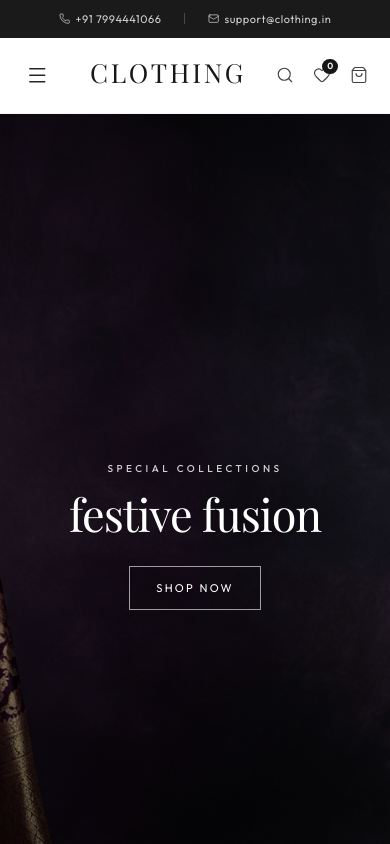
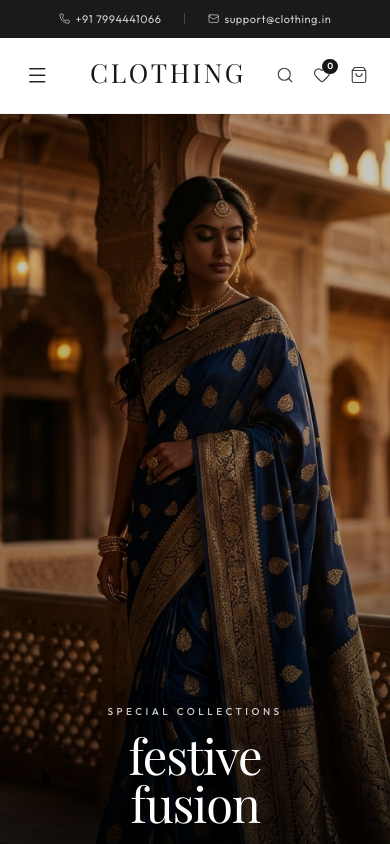
Before and after one commit to Abhinav-THAJ/Clocthing, a Next.js app: page / in a window 390 px wide. Shown: the top 844 px of the page. Built offline with nearby package versions, Linux system fonts and the light colour scheme; a web font is replaced by a local one.

Commit message:
fix: hero section - portrait mobile image, text anchored at bottom on mobile

```diff
--- a/src/components/home/Hero.tsx
+++ b/src/components/home/Hero.tsx
@@ -16,7 +16,7 @@ export default function Hero() {
   useEffect(() => {
     const ctx = gsap.context(() => {
       gsap.to(".hero-bg", {
-        yPercent: 25,
+        yPercent: 20,
         ease: "none",
         scrollTrigger: {
           trigger: containerRef.current,
@@ -27,7 +27,7 @@ export default function Hero() {
       });
 
       gsap.from(".hero-text", {
-        y: 60,
+        y: 50,
         opacity: 0,
         duration: 1.4,
         stagger: 0.15,
@@ -42,44 +42,59 @@ export default function Hero() {
   return (
     <section
       ref={containerRef}
-      className="relative w-full h-[100svh] overflow-hidden bg-black"
+      className="relative w-full overflow-hidden bg-black"
+      style={{ height: "100svh", minHeight: "600px" }}
     >
-      {/* Background */}
-      <div className="hero-bg absolute inset-0 w-full h-[120%] -top-[10%]">
+      {/* ── Desktop image (landscape) ── */}
+      <div className="hero-bg hidden sm:block absolute inset-0 w-full h-[120%] -top-[10%]">
         <Image
           src="/images/hero_banner.png"
           alt="Clothing Festive Fusion"
           fill
           priority
-          className="object-cover object-center opacity-80"
+          className="object-cover object-center"
           sizes="100vw"
         />
-        <div className="absolute inset-0 bg-gradient-to-b from-black/50 via-black/20 to-black/70" />
+        <div className="absolute inset-0 bg-gradient-to-b from-black/50 via-black/10 to-black/75" />
       </div>
 
-      {/* Content */}
-      <div className="relative z-10 h-full flex flex-col items-center justify-center text-center px-5 sm:px-8">
-        <p className="hero-text text-white/80 text-[10px] sm:text-xs md:text-sm tracking-[0.35em] uppercase mb-4 md:mb-6 font-medium">
+      {/* ── Mobile image (portrait) ── */}
+      <div className="hero-bg sm:hidden absolute inset-0 w-full h-full">
+        <Image
+          src="/images/hero_mobile.png"
+          alt="Clothing Festive Fusion"
+          fill
+          priority
+          className="object-cover object-top"
+          sizes="100vw"
+        />
+        {/* Stronger gradient on mobile so text is always readable */}
+        <div className="absolute inset-0 bg-gradient-to-t from-black/90 via-black/30 to-black/20" />
+      </div>
+
+      {/* ── Content ── */}
+      <div className="relative z-10 h-full flex flex-col items-center justify-end sm:justify-center text-center px-5 pb-16 sm:pb-0">
+        <p className="hero-text text-white/80 text-[10px] sm:text-xs md:text-sm tracking-[0.35em] uppercase mb-3 sm:mb-5 font-medium">
           Special Collections
         </p>
-        <h1 className="hero-text font-heading text-5xl sm:text-7xl md:text-8xl lg:text-[10rem] xl:text-[12rem] text-white font-light tracking-tight leading-none mb-8 md:mb-10">
+        <h1 className="hero-text font-heading text-[3.25rem] leading-none sm:text-7xl md:text-8xl lg:text-[9rem] xl:text-[11rem] text-white font-light tracking-tight mb-7 sm:mb-9">
           festive
-          <br className="hidden sm:block" />
-          <span className="sm:hidden"> </span>
+          <br />
           fusion
         </h1>
         <Link
           href="/collections/festive"
-          className="hero-text group relative px-7 sm:px-10 py-3.5 overflow-hidden border border-white/60 bg-transparent text-white uppercase tracking-[0.2em] text-xs sm:text-sm hover:border-white transition-colors duration-300"
+          className="hero-text group relative inline-flex items-center gap-3 px-7 sm:px-10 py-3.5 overflow-hidden border border-white/60 bg-transparent text-white uppercase tracking-[0.2em] text-[10px] sm:text-xs hover:border-white transition-colors duration-300"
         >
           <span className="relative z-10">Shop Now</span>
+          <span className="relative z-10 group-hover:translate-x-1 transition-transform duration-300">→</span>
           <div className="absolute inset-0 h-full w-0 bg-white/15 transition-all duration-300 ease-out group-hover:w-full" />
         </Link>
       </div>
 
-      {/* Scroll indicator */}
-      <div className="absolute bottom-8 md:bottom-12 left-1/2 -translate-x-1/2 z-10 flex flex-col items-center opacity-60">
-        <div className="w-[1px] h-12 md:h-16 bg-white/40 relative overflow-hidden">
+      {/* ── Scroll indicator (desktop only) ── */}
+      <div className="absolute bottom-10 left-1/2 -translate-x-1/2 z-10 flex-col items-center opacity-50 hidden sm:flex">
+        <div className="w-[1px] h-12 md:h-16 bg-white/50 relative overflow-hidden">
           <div className="absolute top-0 left-0 w-full h-1/2 bg-white animate-scroll-down" />
         </div>
       </div>
```
Also changed, not shown: public/images/hero_mobile.png (added).
